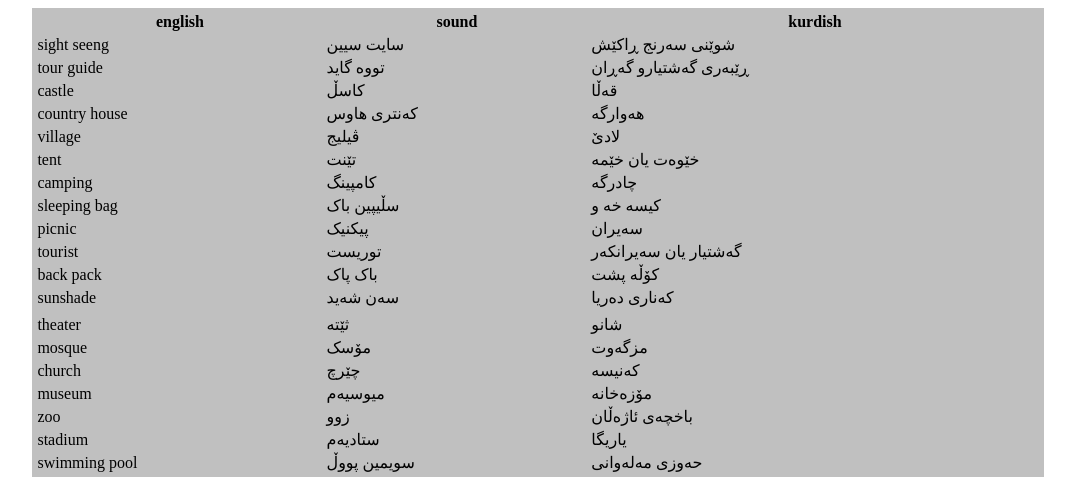
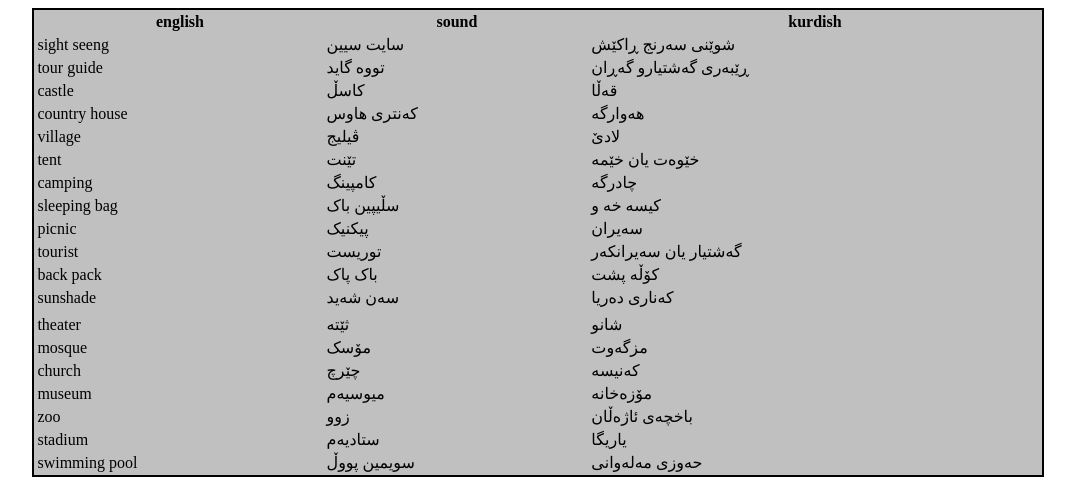
Before and after one commit to Kakoa7a/klilieshq.github.io, a plain HTML site: page index.html in a window 1280 px wide. Shown: the top 495 px of the page, without its empty margins (102-1177 px from the left). Drawn offline with Linux system fonts and the light colour scheme.

Commit message:
Update index.html

```diff
--- a/index.html
+++ b/index.html
@@ -4,7 +4,7 @@
   <title>Try It Yourself</title>
 </head>
 <body>
-  <table style="background-color: silver; width: 80%; margin: 0 auto; border: 2px solid silver">
+  <table style="background-color: silver; width: 80%; margin: 0 auto; border: 2px solid black">
     <!-- The "margin: 0 auto" style aligns the table to the center -->
     <colgroup>
       <col style="background-color: silver">
```
